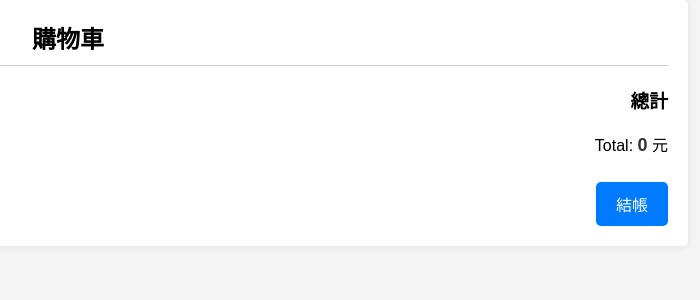
After one commit to Rammus87/YouTube, a Node server app: page /shoppingcart in a window 1280 px wide. The commit adds this page. Shown: the top 300 px of the page, without its empty margins (572-1272 px from the left). Run offline with Node 20, Linux system fonts and the light colour scheme.

Commit message:
shoppingcart

```diff
--- /dev/null
+++ b/public/cart.css
@@ -0,0 +1,67 @@
+body {
+    font-family: Arial, sans-serif;
+    background-color: #f5f5f5;
+    margin: 0;
+    padding: 0;
+}
+
+.container {
+    max-width: 1200px;
+    margin: 0 auto;
+    background-color: #fff;
+    padding: 20px;
+    border-radius: 5px;
+    box-shadow: 0 0 10px rgba(0, 0, 0, 0.1);
+}
+
+.container h2 {
+    font-size: 24px;
+    margin: 0;
+    padding-bottom: 10px;
+    border-bottom: 1px solid #ccc;
+    text-align: center;
+}
+
+.cartitems {
+    margin-top: 20px;
+}
+
+.cartitem {
+    display: flex;
+    justify-content: space-between;
+    align-items: center;
+    padding: 10px 0;
+    border-bottom: 1px solid #ccc;
+}
+
+.cartitem img {
+    max-width: 100px;
+    max-height: 100px;
+    margin-right: 10px;
+}
+
+.cartsummary {
+    margin-top: 20px;
+    text-align: right;
+}
+
+#totalprice {
+    font-weight: bold;
+    font-size: 18px;
+    color: #333;
+}
+
+#checkout {
+    background-color: #007bff;
+    color: #fff;
+    border: none;
+    padding: 10px 20px;
+    font-size: 16px;
+    cursor: pointer;
+    border-radius: 5px;
+    margin-top: 10px;
+}
+
+#checkout:hover {
+    background-color: #0056b3;
+}
--- /dev/null
+++ b/routes/shoppingcartRoutes.js
@@ -0,0 +1,11 @@
+const express = require('express');
+const router = express.Router();
+const connection = require('../config/db');
+
+router.get('/shoppingcart',async(req,res)=>{
+    const username = req.session.user ? req.session.user.username : null;
+
+    res.render('shoppingcart', {  username });
+})
+
+module.exports = router;
--- a/server.js
+++ b/server.js
@@ -26,6 +26,7 @@ const youtuberRoutes = require('./routes/youtuberRoutes');
 const mcnRoutes = require('./routes/mcnRoutes');
 const storeRoutes = require('./routes/storeRoutes')
 const productbackRoutes = require('./routes/productbackRoutes')
+const shoppingcartRoutes = require('./routes/shoppingcartRoutes')
 
 //使用路由
 app.use('/', indexRouter);
@@ -35,6 +36,7 @@ app.use('/', youtuberRoutes);
 app.use('/', mcnRoutes);
 app.use('/', storeRoutes);
 app.use('/', productbackRoutes);
+app.use('/', shoppingcartRoutes);
 
 app.use((err, req, res, next) => {
     console.log('Request URL:', req.url);
--- /dev/null
+++ b/views/shoppingcart.ejs
@@ -0,0 +1,25 @@
+<!DOCTYPE html>
+<html lang="en">
+<head>
+    <meta charset="UTF-8">
+    <meta name="viewport" content="width=device-width, initial-scale=1.0">
+    <title>購物車</title>
+    <link rel="stylesheet" href="/cart.css">
+</head>
+<body>
+    <div class="container">
+        <h2>購物車</h2>
+        <ul class="cartitems">
+            <!-- 購物車內容 -->
+        </ul>
+        <div class="cartsummary">
+            <h3>總計</h3>
+            <p>Total: <span id="totalprice">0</span> 元</p>
+            <button id="checkout">結帳</button>
+        </div>
+    </div>
+    <script>
+
+    </script>
+</body>
+</html>
```
Also changed, not shown: routes/storeRoutes.js (+31 -1 lines), views/store.ejs (+49 -3 lines).
